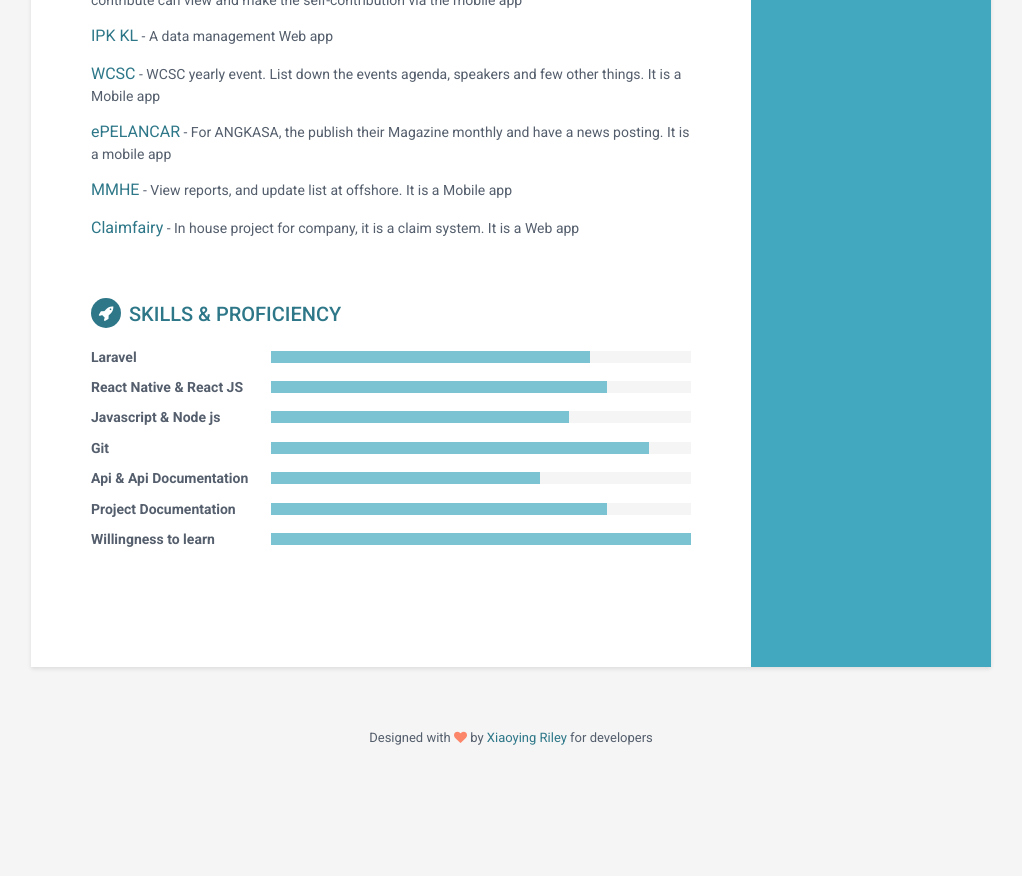
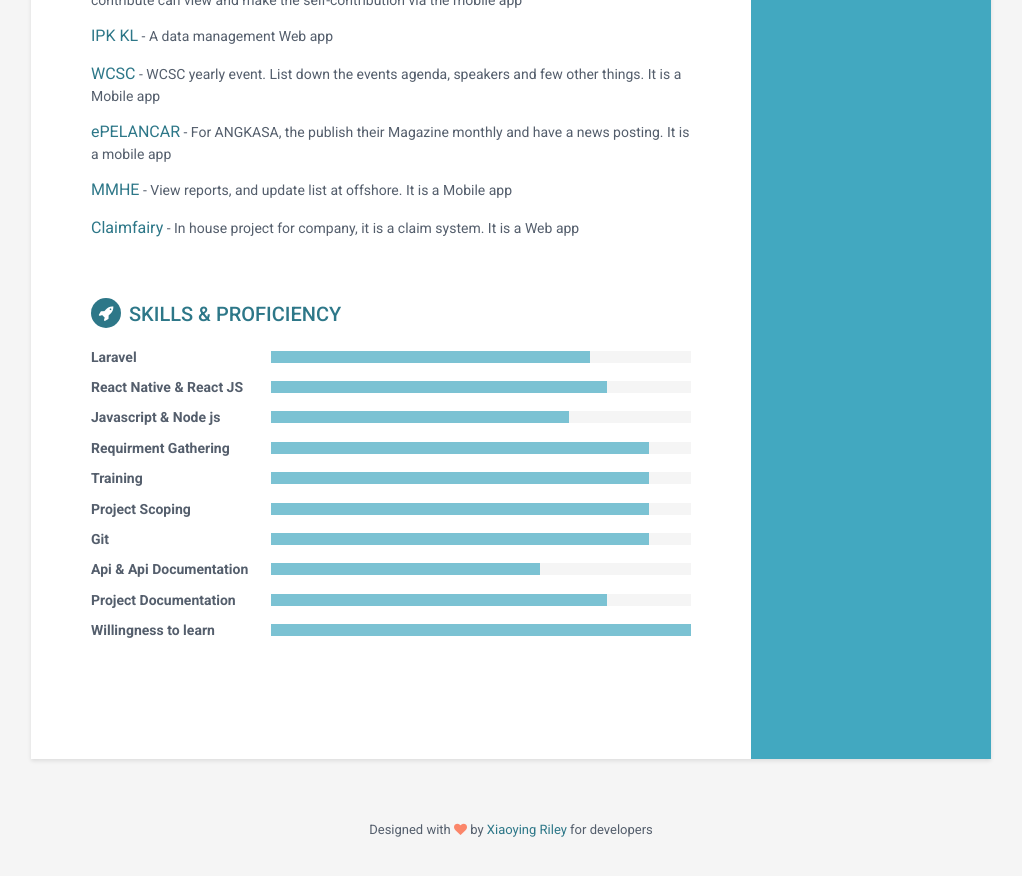
Before and after one commit to burhan3759/resume, a Jekyll site: the page built from index.html, in a window 1280 px wide and 900 px high, scrolled down 1727 px. Shown: the top 876 px of the window, without its empty margins (129-1151 px from the left). Built offline with Jekyll 4.4.1, drawn with Linux system fonts in a browser that asks for light colours; before the commit the page ends 2536 px from its top, so only the background shows below that.

Commit message:
Update skills.html
Update the skills

```diff
--- a/_includes/skills.html
+++ b/_includes/skills.html
@@ -21,6 +21,30 @@
                         <h3 class="level-title">Javascript &amp; Node js</h3>
                         <div class="level-bar">
                             <div class="level-bar-inner" data-level="71%">
+                            </div>
+                        </div><!--//level-bar-->
+                    </div><!--//item-->
+
+                    <div class="item">
+                        <h3 class="level-title">Requirment Gathering</h3>
+                        <div class="level-bar">
+                            <div class="level-bar-inner" data-level="90%">
+                            </div>
+                        </div><!--//level-bar-->
+                    </div><!--//item-->
+
+                    <div class="item">
+                        <h3 class="level-title">Training</h3>
+                        <div class="level-bar">
+                            <div class="level-bar-inner" data-level="90%">
+                            </div>
+                        </div><!--//level-bar-->
+                    </div><!--//item-->
+
+                    <div class="item">
+                        <h3 class="level-title">Project Scoping</h3>
+                        <div class="level-bar">
+                            <div class="level-bar-inner" data-level="90%">
                             </div>
                         </div><!--//level-bar-->
                     </div><!--//item-->
```
